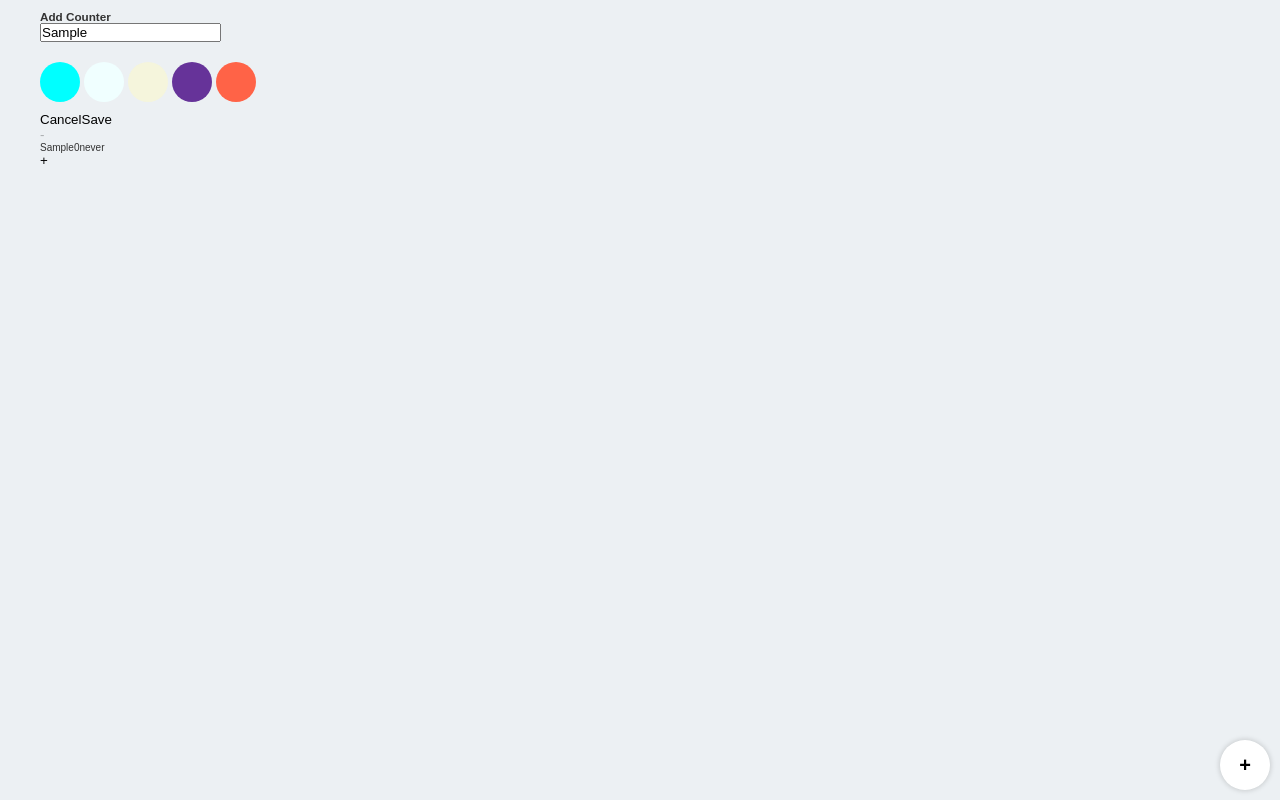
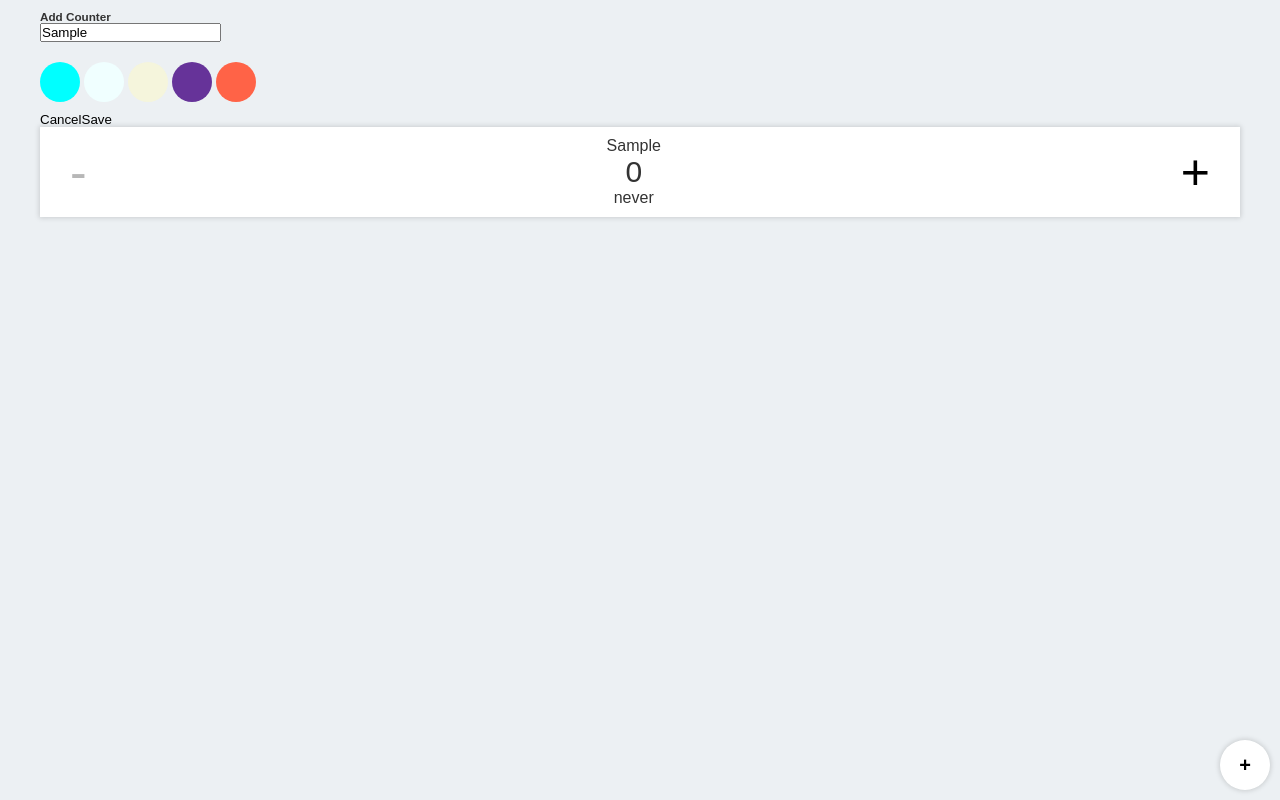
Before and after one commit to gloirekiba/better-counter, a React (Create React App) app: page / in a window 1280 px wide. Both pictures are taken after typing "Sample" into the empty fields and a click on the button "Save". Built offline with nearby package versions, Linux system fonts and the light colour scheme.

Commit message:
♻️ refactor code & add styled component

```diff
--- a/src/components/Counter/Counter.jsx
+++ b/src/components/Counter/Counter.jsx
@@ -1,3 +1,6 @@
+import React from "react";
+import styled from "styled-components";
+
 const COUNTER_INCREASE = 1;
 const COUNTER_DECREASE = COUNTER_INCREASE * -1;
 
@@ -9,24 +12,53 @@ const Counter = ({ counter, setCount }) => {
   }
 
   return (
-    <div className="counter">
-      <button
-        onClick={() => handleCount(COUNTER_DECREASE)}
-        disabled={canDecrease}
-        className="btn decrease"
-      >
+    <Container>
+      <Button onClick={() => handleCount(COUNTER_DECREASE)} disabled={canDecrease}>
         -
-      </button>
-      <div className="counter-data">
-        <span className="counter-name">{counter.name}</span>
-        <span className="counter-count">{counter.count}</span>
-        <span className="counter-last-update">{counter.lastUpdate}</span>
-      </div>
-      <button onClick={() => handleCount(COUNTER_INCREASE)} className="btn increase">
-        +
-      </button>
-    </div>
+      </Button>
+      <Datas>
+        <Name>{counter.name}</Name>
+        <Count>{counter.count}</Count>
+        <LastUpdate>{counter.lastUpdate}</LastUpdate>
+      </Datas>
+      <Button onClick={() => handleCount(COUNTER_INCREASE)}>+</Button>
+    </Container>
   );
 };
 
+const Container = styled.div`
+  display: flex;
+  justify-content: space-between;
+  background-color: #fff;
+  box-shadow: 0 0 5px 1px rgba(0, 0, 0, 0.144);
+`;
+
+const Button = styled.button`
+  padding: 0.1em 0.6em;
+  font-size: 5rem;
+  font-weight: 400;
+  cursor: pointer;
+`;
+
+const Datas = styled.div`
+  flex-grow: 1;
+  display: flex;
+  flex-direction: column;
+  justify-content: center;
+  padding: 1em;
+  text-align: center;
+`;
+
+const Name = styled.span`
+  font-size: 1.6rem;
+  font-weight: 500;
+`;
+
+const Count = styled.span`
+  font-size: 3em;
+`;
+const LastUpdate = styled.span`
+  font-size: 1.6rem;
+`;
+
 export default Counter;
```
